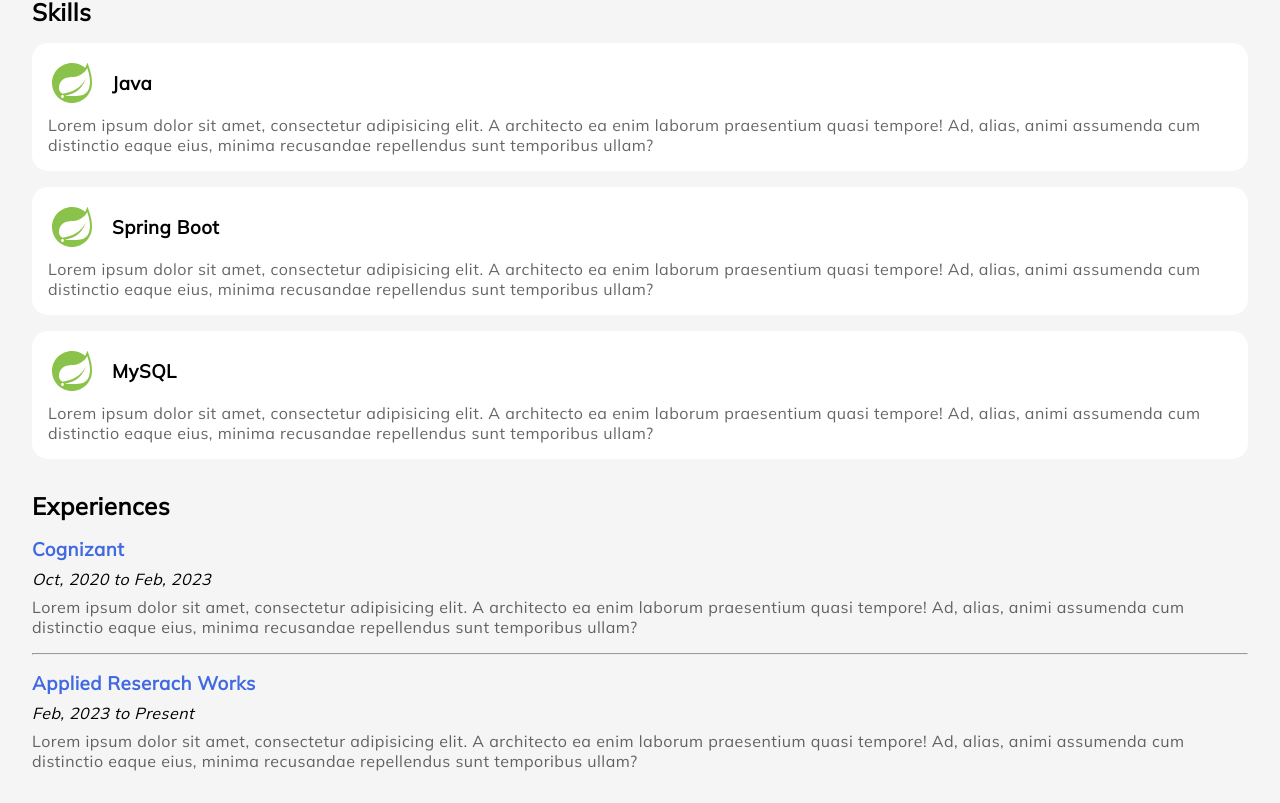
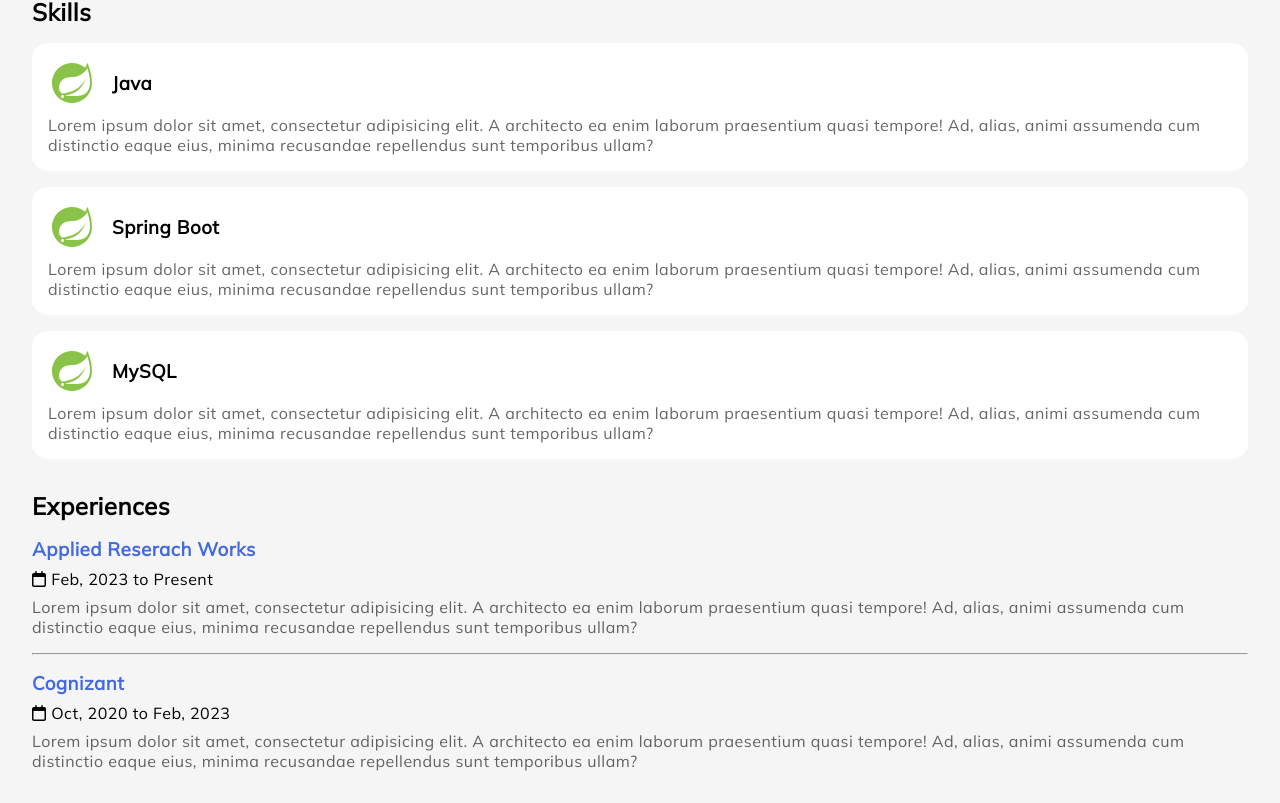
Before and after one commit to Shuktika15/Shuktika15.github.io, a React (Vite) app: page / in a window 1280 px wide. Shown: the part 2029-2832 px from the top of the page. Built offline with nearby package versions, Linux system fonts and the light colour scheme.

Commit message:
Add calendar icons

```diff
--- a/src/components/experiences/Experiences.tsx
+++ b/src/components/experiences/Experiences.tsx
@@ -17,7 +17,7 @@
                 <>
                     <div className="experience">
                         <h3>{experience.company}</h3>
-                        <p><i>{timeline(experience)}</i></p>
+                        <p><i className="fa-regular fa-calendar"></i> {timeline(experience)}</p>
                         <p className="content">{experience.description}</p>
                     </div>
                     {index != experiences.length - 1 ? <hr/> : <></>}
--- a/src/data.ts
+++ b/src/data.ts
@@ -54,6 +54,15 @@
     ],
     experiences: [
         {
+            company: 'Applied Reserach Works',
+            startMonth: 'Feb',
+            startYear: 2023,
+            current: true,
+            description: `Lorem ipsum dolor sit amet, consectetur adipisicing elit.
+                            A architecto ea enim laborum praesentium quasi tempore!
+                            Ad, alias, animi assumenda cum distinctio eaque eius,
+                            minima recusandae repellendus sunt temporibus ullam?`
+        }, {
             company: 'Cognizant',
             startMonth: 'Oct',
             startYear: 2020,
@@ -64,16 +73,6 @@
                             A architecto ea enim laborum praesentium quasi tempore!
                             Ad, alias, animi assumenda cum distinctio eaque eius,
                             minima recusandae repellendus sunt temporibus ullam?`
-        },
-        {
-            company: 'Applied Reserach Works',
-            startMonth: 'Feb',
-            startYear: 2023,
-            current: true,
-            description: `Lorem ipsum dolor sit amet, consectetur adipisicing elit.
-                            A architecto ea enim laborum praesentium quasi tempore!
-                            Ad, alias, animi assumenda cum distinctio eaque eius,
-                            minima recusandae repellendus sunt temporibus ullam?`
         }
     ]
 }
```
